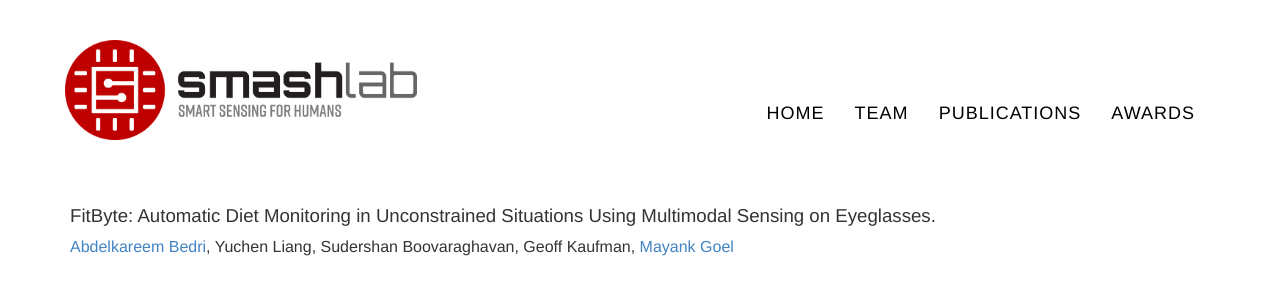
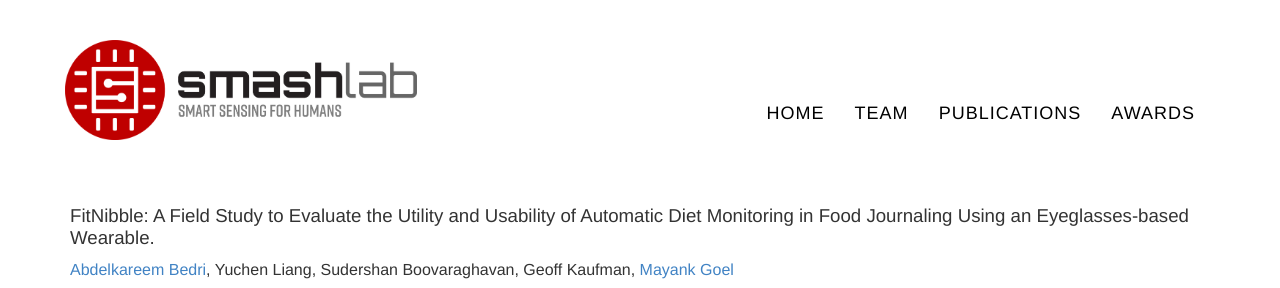
Before and after one commit to cmusmashlab/cmusmashlab.github.io, a Jekyll site: the page built from _publications/fitnibble.md, in a window 1280 px wide, cut to the strip 0-288 px from the top of the page. Built offline with Jekyll 4.4.1, drawn with Linux system fonts in a browser that asks for light colours; nearby versions of some CDN libraries; some web fonts are replaced.

Commit message:
Update fitnibble.md

```diff
--- a/_publications/fitnibble.md
+++ b/_publications/fitnibble.md
@@ -10,24 +10,24 @@ authors:
 
 bibtex: |-
    @article{bedri2020fitbyte,
-     title={FitByte: Automatic Diet Monitoring in Unconstrained Situations Using Multimodal Sensing on Eyeglasses},
-     author={Bedri, Abdelkareem and Li, Diana and Khurana, Rushil and Bhuwalka, Kunal and Goel, Mayank},
+     title={FitNibble: A Field Study to Evaluate the Utility and Usability of Automatic Diet Monitoring in Food Journaling Using an Eyeglasses-based Wearable},
+     author={Bedri, Abdelkareem and Liang, Yuchen and Boovaraghavan, Sudershan and Kaufman, Geoff and Goel, Mayank},
      journal={Proceedings of the Annual ACM Conference on Human Factors in Computing Systems},
      year={2020},
      publisher={ACM}
    }
 caption: ''
 citation: |-
-  Abdelkareem Bedri, Diana Li, Rushil Khurana, Kunal Bhuwalka, Mayank Goel. 2022. FitByte: Automatic Diet Monitoring in UnconstrainedSituations Using Multimodal Sensing on Eyeglasses. Proceedings of the Annual Conference on Intelligent User Interfaces (2022).
+  Abdelkareem Bedri, Yuchen Liang, Sudershan Boovaraghavan, Geoff Kaufman, Mayank Goel. 2022. FitNibble: A Field Study to Evaluate the Utility and Usability of Automatic Diet Monitoring in Food Journaling Using an Eyeglasses-based Wearable. Proceedings of the Annual Conference on Intelligent User Interfaces (2022).
 conference: Proceedings of the Annual Conference on Intelligent User Interfaces (IUI)
 date: '2022-3-25'
 image: '/images/pubs/fitbyte.png'
 pdf: /pdfs/fitnibble.pdf
 thumbnail: '/images/pubs/fitbyte.png'
 name: 'FitNibble'
-title: 'FitByte: Automatic Diet Monitoring in Unconstrained Situations Using Multimodal Sensing on Eyeglasses.'
+title: 'FitNibble: A Field Study to Evaluate the Utility and Usability of Automatic Diet Monitoring in Food Journaling Using an Eyeglasses-based Wearable.'
 onhomepage: true
-blurb: Eyeglasses for monitoring diet
+blurb: Field study of eyeglasses for monitoring diet
 code: 'https://github.com/cmusmashlab/FitNibble'
 video: 'https://youtu.be/2JG0COcsFmc'
 video_embed: '<iframe width="560" height="315" src="https://www.youtube.com/embed/2JG0COcsFmc" frameborder="0" allowfullscreen></iframe>'
```
